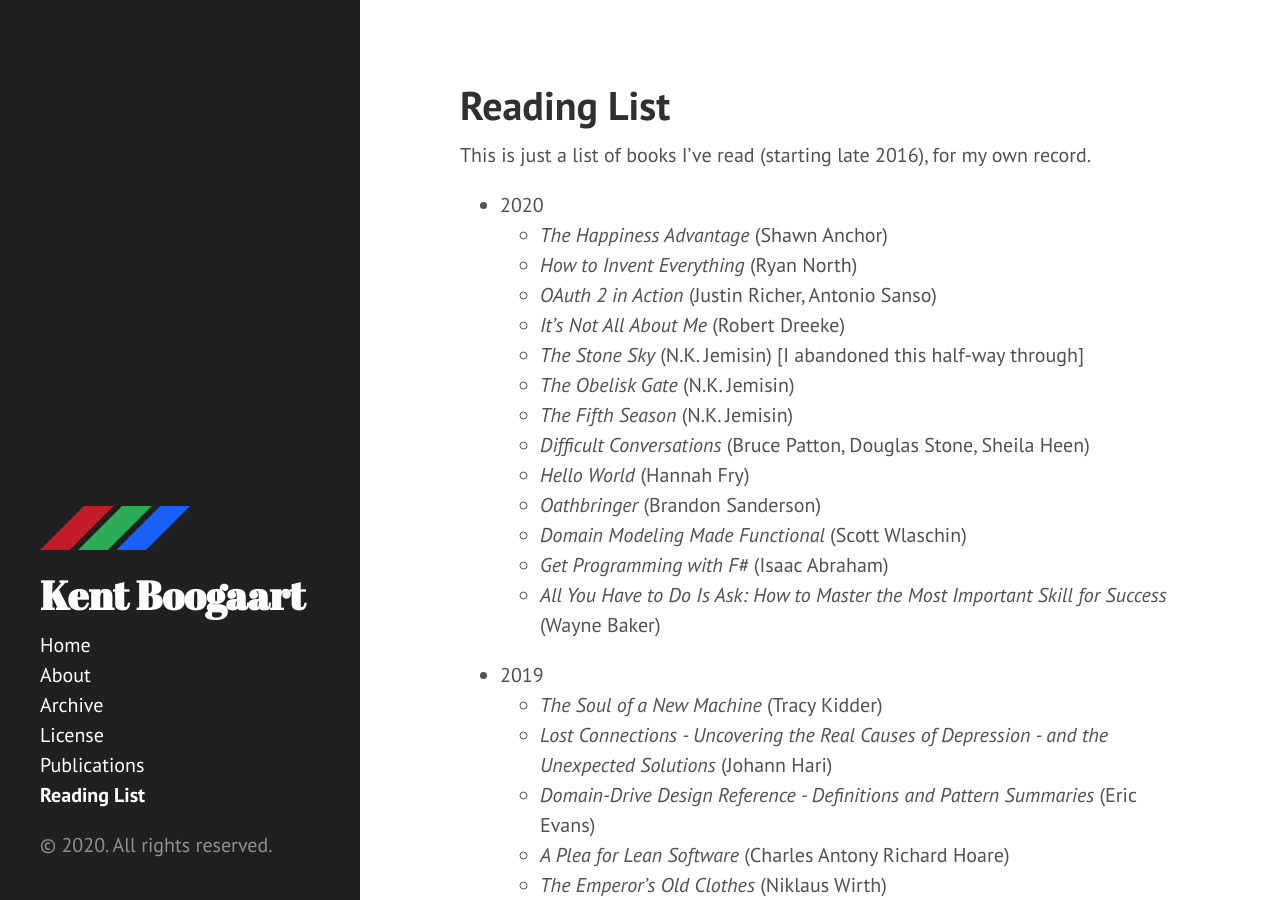
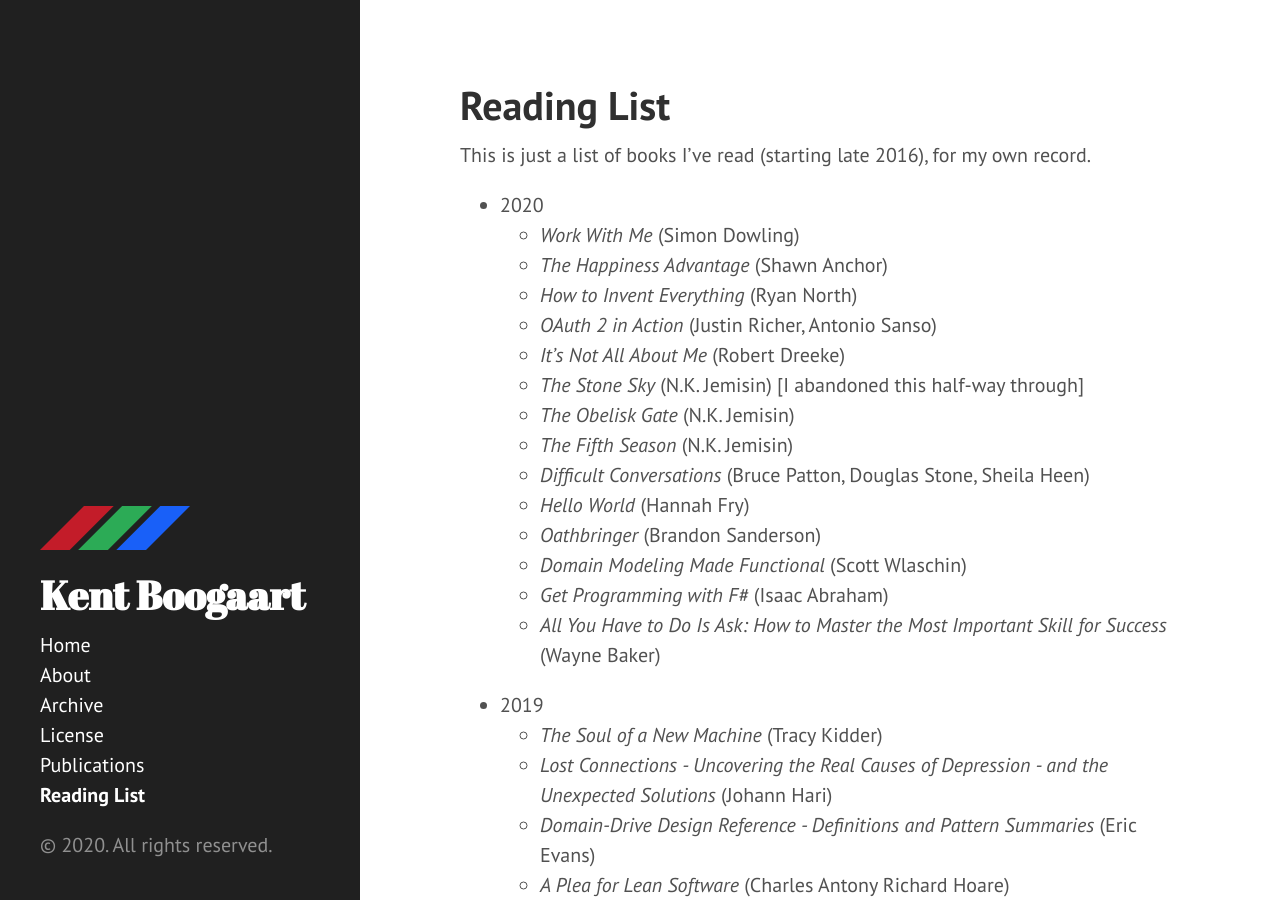
Before and after one commit to kentcb/kentcb.github.io, a Jekyll site: the page built from reading-list.md, in a window 1280 px wide and 900 px high. Built offline with Jekyll 4.4.1, drawn with Linux system fonts in a browser that asks for light colours; nearby versions of some CDN libraries.

Commit message:
Add Work With Me

```diff
--- a/reading-list.md
+++ b/reading-list.md
@@ -6,6 +6,7 @@ sidebar: true
 This is just a list of books I've read (starting late 2016), for my own record.
 
 * 2020
+    * _Work With Me_ (Simon Dowling)
     * _The Happiness Advantage_ (Shawn Anchor)
     * _How to Invent Everything_ (Ryan North)
     * _OAuth 2 in Action_ (Justin Richer, Antonio Sanso)
```
